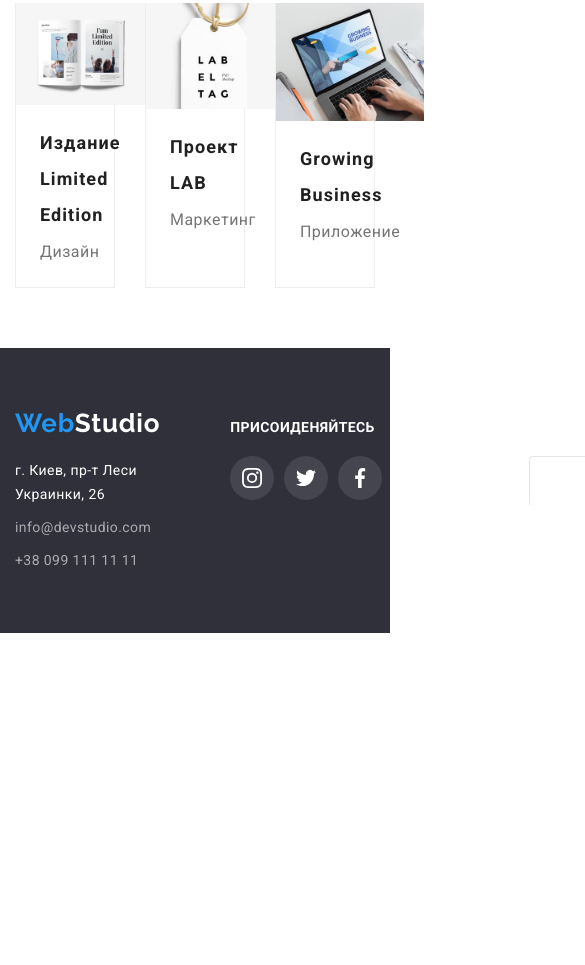
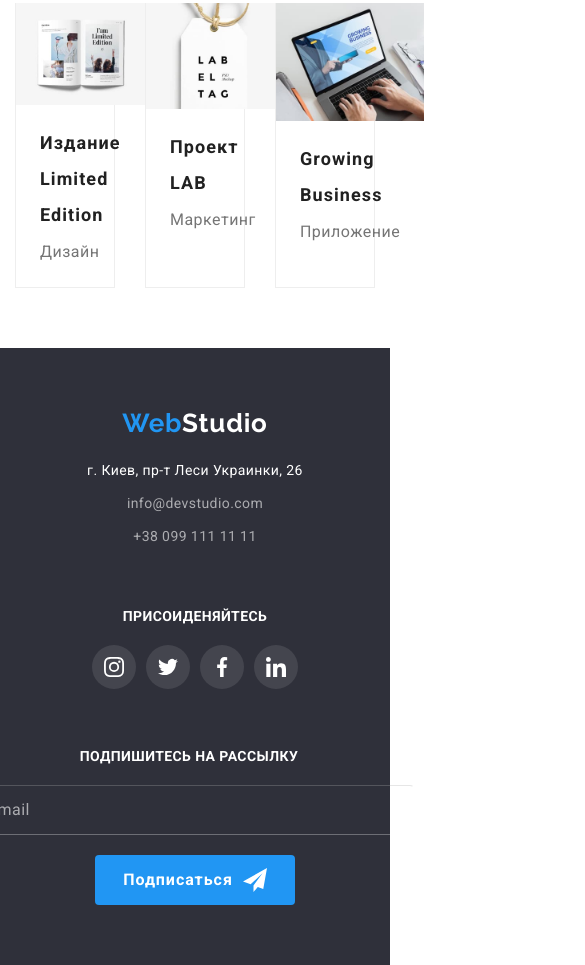
Before and after one commit to nastia-sgn/goit-markup-hw-08, a plain HTML site: page portfolio.html in a window 390 px wide. Shown: the part 973-1938 px from the top of the page, 585 px wide, since content can reach past the window. Before the commit the page ends 1606 px from the top, so only its background shows below. Drawn offline with Linux system fonts and the light colour scheme.

Commit message:
mobile version

```diff
--- a/sass/base/_container.scss
+++ b/sass/base/_container.scss
@@ -1,11 +1,10 @@
 .container {
   // width: 1200px;
-  padding-left: 15px;
-  padding-right: 15px;
   // margin-left: auto;
   // margin-right: auto;
   // outline: 2px solid tomato;
-
+  padding-left: 15px;
+  padding-right: 15px;
   width: 100%;
   margin: 0 auto;
 
--- a/sass/layout/_clients-section.scss
+++ b/sass/layout/_clients-section.scss
@@ -2,6 +2,10 @@
   // @extend %display;
   // justify-content: center;
   margin-right: -30px;
+  @media screen and (min-width: 768px) {
+    display: flex;
+    justify-content: center;
+  }
 }
 
 .clients__item + .clients__item {
--- a/sass/layout/_footer.scss
+++ b/sass/layout/_footer.scss
@@ -5,8 +5,10 @@
 }
 
 .footer-container {
-  display: flex;
-  align-items: baseline;
+  @media screen and (min-widht: 1200px) {
+    display: flex;
+    align-items: baseline;
+  }
 }
 
 .footer__logo {
@@ -58,7 +60,10 @@
 }
 /* -----icons------------------- */
 .section-join {
-  margin-left: 70px;
+  // margin-left: 70px;
+  margin-top: 60px;
+  margin-bottom: 60px;
+  text-align: center;
 }
 /* common for next section */
 .footer-icon-title {
@@ -80,8 +85,12 @@
   justify-content: center;
 }
 
-.section-adress {
-  flex-grow: 1;
+.section-address {
+  // flex-grow: 1;
+  display: flex;
+  flex-direction: column;
+  align-items: center;
+  text-align: center;
 }
 
 .join__list {
@@ -119,10 +128,21 @@
 
 /* -------------footer input-------------- */
 .follow {
+  // display: flex;
+  // align-items: flex-end;
+  // justify-content: center;
+  // margin-left: 93px;
+
   display: flex;
-  align-items: flex-end;
-  justify-content: center;
-  margin-left: 93px;
+  flex-direction: column;
+  align-items: center;
+  text-align: center;
+
+  @media screen and (min-widht: 1200px) {
+    align-items: flex-end;
+    justify-content: center;
+    margin-left: 93px;
+  }
 }
 
 .follow-form {
@@ -144,13 +164,16 @@
 .follow-form input {
   /* margin-right: 12px; */
 
-  width: 358px;
+  // width: 358px;
   height: 50px;
 
   border-radius: 4px;
   border-width: 1px;
   border-color: rgba(255, 255, 255, 0.3);
   background-color: transparent;
+  margin-bottom: 20px;
+
+  width: 450px;
 }
 
 input::placeholder {
--- a/sass/layout/_hero.scss
+++ b/sass/layout/_hero.scss
@@ -14,7 +14,7 @@
   // height: 400px;
   align-items: center;
   width: 100%;
-  height: auto;
+  height: 400px;
   padding: 0;
   background-image: linear-gradient(to right, rgba(47, 48, 58, 0.4), rgba(47, 48, 58, 0.4)),
     url(../images/hero-mob-1x.jpg);
--- a/sass/layout/_people-card-section.scss
+++ b/sass/layout/_people-card-section.scss
@@ -3,7 +3,7 @@
 }
 
 .people {
-  display: flex;
+  // display: flex;
 }
 
 .people__item {
@@ -12,8 +12,13 @@
     0px 2px 1px rgba(0, 0, 0, 0.2);
   border-radius: 0px 0px 4px 4px;
 
+  // &:not(:last-child) {
+  //   margin-right: 30px;
+  // }
+  align-items: center;
+  max-width: 450px;
   &:not(:last-child) {
-    margin-right: 30px;
+    margin-bottom: 30px;
   }
 }
 
```
Also changed, not shown: index.html (+6 -6 lines), css/main.css, css/main.min.css, 2 other files.
